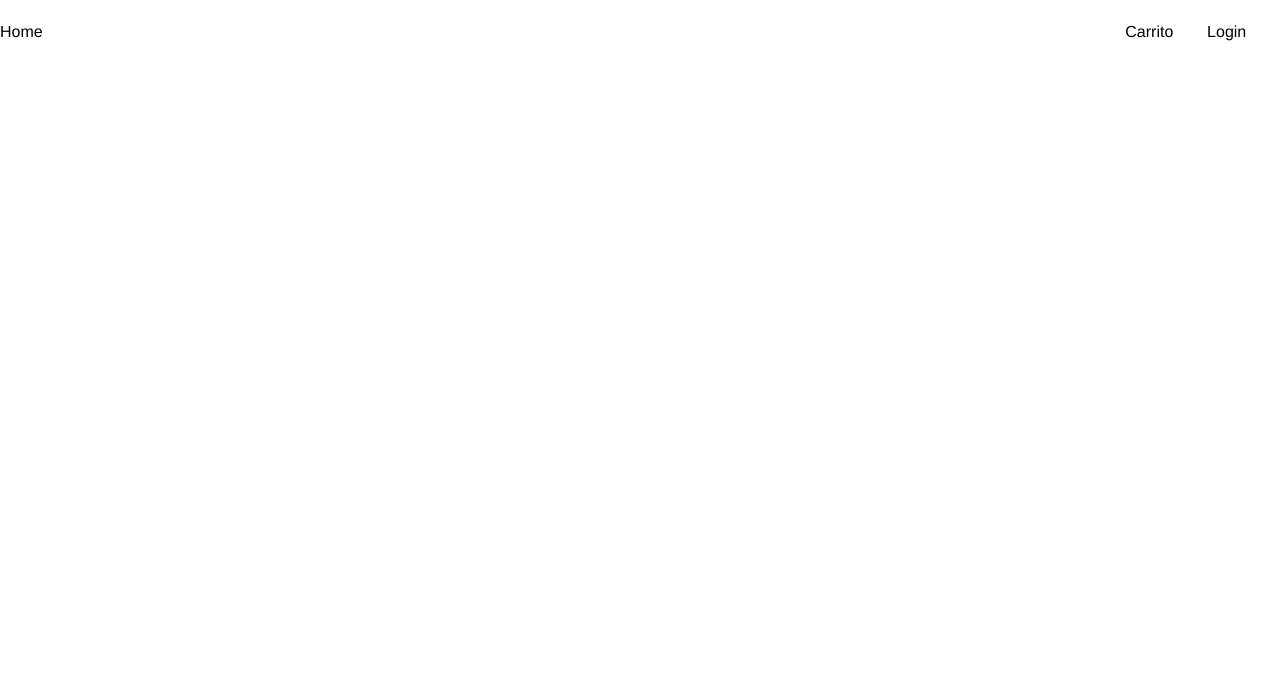
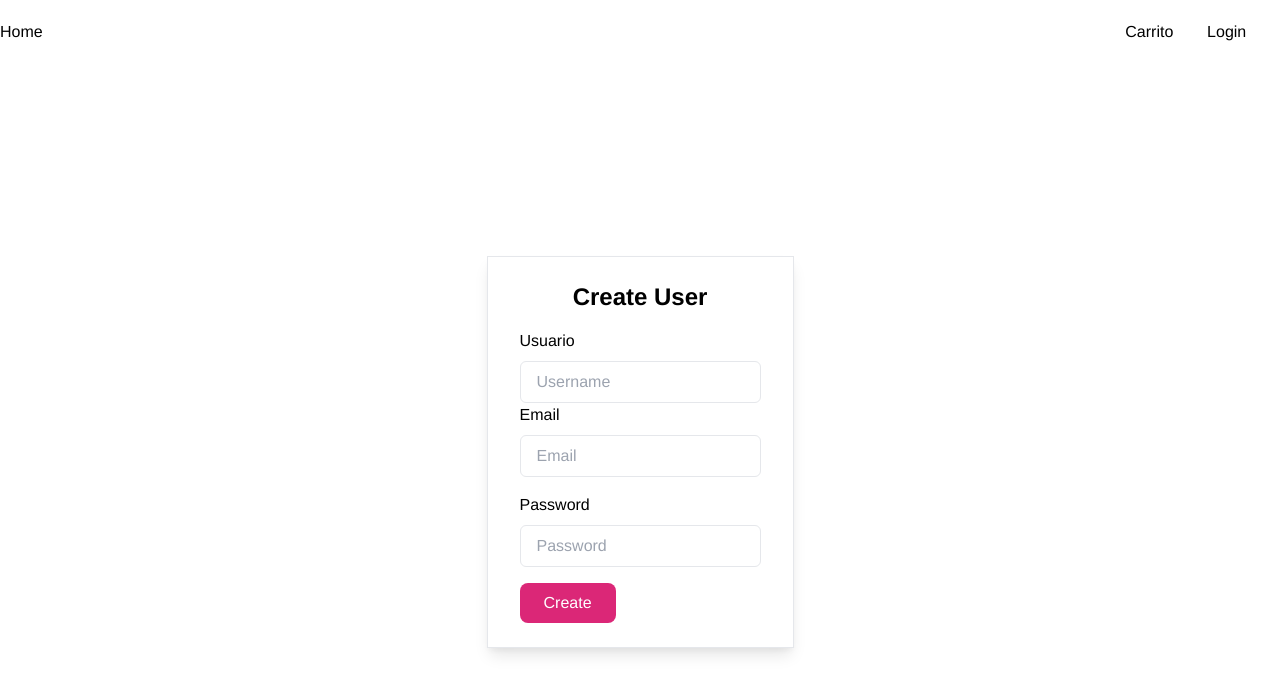
Before and after one commit to lukeblanco/mila_patisserie, a Vue app: page /newuser in a window 1280 px wide. Shown: the top 694 px of the page. Built offline with nearby package versions, Linux system fonts and the light colour scheme.

Commit message:
Fix login and add dashboard user

```diff
--- a/src/router/index.js
+++ b/src/router/index.js
@@ -3,6 +3,9 @@ import VueRouter from 'vue-router'
 import Home from '../views/Home.vue'
 import Carrito from '../views/Carrito'
 import Login from '../views/Login'
+import Admin from '../views/Admin'
+import newUser from '../views/NewUser'
+
 
 Vue.use(VueRouter)
 
@@ -21,6 +24,16 @@ const routes = [
     path: '/login',
     name: 'Login',
     component: Login
+  },
+  {
+    path: '/admin',
+    name: 'Admin',
+    component: Admin
+  },
+  {
+    path: '/newuser',
+    name: 'newUser',
+    component: newUser
   }
 ]
 
--- /dev/null
+++ b/src/views/Admin.vue
@@ -0,0 +1,77 @@
+ <template>
+  <div>
+    <Header />
+    <h1 class="text-4xl text-center">Administrador de Usuarios</h1>
+    <div class="mt-1 w-40 m-auto border border-red-500 mb-10" />
+      <button type="button" v-on:click="goToCreateUser()" class="align-content-center px-6 py-2 mt-4 text-white bg-red-900 rounded-lg hover:bg-red-900">Create User</button>
+
+    <div class="mt-1 w-40 m-auto border border-red-500 mb-10" />
+
+    <div class="grid grid-cols-4 gap-5">
+      <div v-for="user in users" :key="user.username">
+        <tr>
+          <td>{{ user.username }}</td>
+        </tr>
+
+        <td>{{ user.email }}</td>
+        <!--  <h2 class="font-bold mb-1">{{ user.username }} </h2>
+                        <div class="flex items-baseline justify-between">-->
+        <button
+          type="button"
+          v-on:click="eliminarUser(user.id)"
+          class="
+            px-6
+            py-2
+            mt-4
+            text-white
+            bg-red-600
+            rounded-lg
+            hover:bg-red-900
+          "
+        >
+          Eliminar Usuario
+        </button>
+      </div>
+    </div>
+  </div>
+</template>
+<script>
+import axios from "axios";
+export default {
+  name: "Admin",
+  data() {
+    return {
+      users: [],
+    };
+  },
+  mounted() {
+    fetch("https://61774b8c9c328300175f58a1.mockapi.io/api/Users", {
+      method: "GET",
+    })
+      .then((res) => res.json())
+      .then((data) => (this.users = data))
+      .catch((err) => console.log(err.message));
+    console.log(this.users);
+  },
+  components: {},
+  methods: {
+    async eliminarUser(idUsuario) {
+      const URL_USER = "https://61774b8c9c328300175f58a1.mockapi.io/api/Users/";
+      var resultado = window.confirm("Estas seguro de eliminar el usuario?");
+      if (resultado === true) {
+        try {
+          await axios.delete(URL_USER + idUsuario);
+          this.$router.go(0);
+        } catch (error) {
+          console.log("ERROR");
+        }
+      }
+    },
+
+  async goToCreateUser(){
+        this.$router.push('/newUser')
+        }
+
+  },
+};
+</script>
--- a/src/views/Login.vue
+++ b/src/views/Login.vue
@@ -1,65 +1,107 @@
 
 <template>
-    <div class="flex items-center justify-center min-h-screen">
+  <div class="flex items-center justify-center min-h-screen bg-fixed">
     <div class="px-8 py-6 mt-4 text-left bg-white shadow-lg border">
       <h3 class="text-2xl font-bold text-center">Login</h3>
       <form @click:submit.prevent id="login">
         <div class="mt-4">
           <div>
             <label class="block" for="email">Email</label>
-                            <input type="text" name="Email" id="Email" placeholder="Email" v-model="email"
-                                class="w-full px-4 py-2 mt-2 border rounded-md focus:outline-none focus:ring-1 focus:ring-blue-600">
+            <input
+              type="text"
+              name="Email"
+              id="Email"
+              placeholder="Email"
+              v-model="email"
+              class="
+                w-full
+                px-4
+                py-2
+                mt-2
+                border
+                rounded-md
+                focus:outline-none focus:ring-1 focus:ring-blue-600
+              "
+            />
           </div>
           <div class="mt-4">
             <label class="block">Password</label>
-                            <input type="password" name="Pass" id="Pass" placeholder="Password" v-model="password"
-                        class="w-full px-4 py-2 mt-2 border rounded-md focus:outline-none focus:ring-1 focus:ring-blue-600">
+            <input
+              type="password"
+              name="Pass"
+              id="Pass"
+              placeholder="Password"
+              v-model="password"
+              class="
+                w-full
+                px-4
+                py-2
+                mt-2
+                border
+                rounded-md
+                focus:outline-none focus:ring-1 focus:ring-blue-600
+              "
+            />
           </div>
-                                <p v-if="error" class="text-red-800 font-bold pt-4">Has introducido mal el email o la contraseña.</p>
+          <p v-if="error" class="text-red-800 font-bold pt-4">
+            Has introducido mal el email o la contraseña.
+          </p>
 
           <div class="flex items-baseline justify-between">
-
-                    <button type="button" v-on:click="login()" class="px-6 py-2 mt-4 text-white bg-blue-600 rounded-lg hover:bg-blue-900">Login</button>
+            <button
+              type="button"
+              v-on:click="login()"
+              class="
+                px-6
+                py-2
+                mt-4
+                text-white
+                bg-blue-600
+                rounded-lg
+                hover:bg-blue-900
+              "
+            >
+              Login
+            </button>
           </div>
         </div>
       </form>
     </div>
   </div>
-
 </template>
 
 <script>
-import axios from 'axios';
+import axios from "axios";
 export default {
-    name: 'login',
+  name: "login",
 
   data() {
-    return{
-        email: '',
-        password: '',
-        error: false
-        }
+    return {
+      email: "",
+      password: "",
+      error: false,
+    };
   },
-    methods:{
-        async login(){
-        const URL_USER='https://61774b8c9c328300175f58a1.mockapi.io/api/Users'
-        const json ={
+  methods: {
+    async login() {
+      const URL_USER = "https://61774b8c9c328300175f58a1.mockapi.io/api/Users";
+      const json = {
         email: this.email,
       };
-        axios.get(URL_USER, {params: json}
-        )
-        .then( response => {
-        if(response.data[0].password == this.password){
-        this.$router.push({ name:'Home'})
-    }else{
+      axios
+        .get(URL_USER, { params: json })
+        .then((response) => {
+          if (response.data[0].password == this.password) {
+            this.$router.push({ name: "Home" });
+          } else {
             this.error = true;
-        console.log('Contraseña/Usuario  incorrecto')
+            console.log("Contraseña/Usuario incorrecto");
           }
         })
         .catch(function (error) {
           console.log(error);
         });
-    }
-    }
-    }
+    },
+  },
+};
 </script>
--- /dev/null
+++ b/src/views/NewUser.vue
@@ -0,0 +1,126 @@
+<template>
+  <div class="flex items-center justify-center min-h-screen">
+    <div class="px-8 py-6 mt-4 text-left bg-white shadow-lg border">
+      <h3 class="text-2xl font-bold text-center">Create User</h3>
+      <form @click:submit.prevent id="NewUser">
+        <div class="mt-4">
+          <div>
+            <label class="block" for="username">Usuario</label>
+            <input
+              type="text"
+              name="Username"
+              id="Username"
+              placeholder="Username"
+              v-model="username"
+              class="
+                w-full
+                px-4
+                py-2
+                mt-2
+                border
+                rounded-md
+                focus:outline-none focus:ring-1 focus:ring-pink-600
+              "
+            />
+          </div>
+          <div>
+            <label class="block" for="email">Email</label>
+            <input
+              type="text"
+              name="Email"
+              id="Email"
+              placeholder="Email"
+              v-model="email"
+              class="
+                w-full
+                px-4
+                py-2
+                mt-2
+                border
+                rounded-md
+                focus:outline-none focus:ring-1 focus:ring-pink-600
+              "
+            />
+          </div>
+          <div class="mt-4">
+            <label class="block">Password</label>
+            <input
+              type="password"
+              name="Pass"
+              id="Pass"
+              placeholder="Password"
+              v-model="password"
+              class="
+                w-full
+                px-4
+                py-2
+                mt-2
+                border
+                rounded-md
+                focus:outline-none focus:ring-1 focus:ring-pink-600
+              "
+            />
+          </div>
+          <div class="flex items-baseline justify-between">
+            <button
+              type="button"
+              v-on:click="newUser()"
+              class="
+                px-6
+                py-2
+                mt-4
+                text-white
+                bg-pink-600
+                rounded-lg
+                hover:bg-pink-900
+              "
+            >
+              Create
+            </button>
+          </div>
+        </div>
+      </form>
+    </div>
+  </div>
+</template>
+
+<script>
+import axios from "axios";
+export default {
+  name: "newUser",
+
+  data() {
+    return {
+      email: "",
+      password: "",
+      error: false,
+    };
+  },
+  methods: {
+    newUser() {
+      const URL_USER = "https://61774b8c9c328300175f58a1.mockapi.io/api/Users";
+      const json = {
+        username: this.username,
+        email: this.email,
+        password: this.password,
+      };
+
+      axios
+        .post(URL_USER, json)
+        .then((data) => {
+          console.log(data);
+          window.alert("Usuario Creado");
+          this.$router.push("/admin");
+        })
+        .catch((e) => {
+          console.log(e);
+        });
+    },
+  },
+};
+</script>
+<style scoped>
+.left {
+  text-align: left;
+}
+</style>
--- /dev/null
+++ b/src/views/Untitled-1.json
@@ -0,0 +1,26 @@
+[
+ {
+  "username": "luke",
+  "email": "luke@gmail.com",
+  "password": "password1",
+  "id": "1"
+ },
+ {
+  "username": "ramon",
+  "email": "ramon@gmail.com",
+  "password": "password2",
+  "id": "2"
+ },
+ {
+    "username": "Roque",
+    "email": "roque@gmail.com",
+    "password": "password2",
+    "id": "3"
+   },
+   {
+    "username": "Mate",
+    "email": "mate@gmail.com",
+    "password": "password2",
+    "id": "4"
+   }
+]
--- /dev/null
+++ b/src/views/UserDashboard.vue
@@ -0,0 +1,58 @@
+<template>
+  <div>
+    <Header/>
+    <h1 class="text-4xl text-center">User Dashboard</h1>
+    <div class="mt-1 w-40 m-auto border border-red-500 mb-10" />
+    <button type="button" v-on:click="goToCreateUser()" class="align-content-center px-6 py-2 mt-4 text-white bg-pink-600 rounded-lg hover:bg-pink-900">Create User</button>
+    <h1 class="text-4xl text-left">Users</h1>
+    <br>
+    <div class="grid grid-cols-4 gap-5">
+      <div v-for="user in users" :key="user.username">
+        <h2 class="font-bold mb-1">{{ user.username }}</h2>
+      </div>
+    </div>
+    <br> <br>
+    <br>
+    </div>
+</template>
+<script>
+
+export default {
+  name: "UserDashboard",
+  data() {
+    return {
+      users: [],
+      orders: [],
+      postID: null,
+    };
+  },
+  mounted(){
+    fetch("https://61774b8c9c328300175f58a1.mockapi.io/api/Users", {
+      method: "GET",
+    })
+      .then((res) => res.json())
+      .then((data) => (this.users = data))
+      .catch((err) => console.log(err.message));
+    console.log(this.users);
+
+
+
+   const requestOptions = {
+      method: "POST",
+      headers: { "Content-Type": "application/json" },
+      body: JSON.stringify({ title: "Vue POST Request Example" })
+    };
+    fetch("https://61774b8c9c328300175f58a1.mockapi.io/api/Users", requestOptions)
+      .then(response => response.json())
+      .then(data => (this.postId = data.id));
+  },
+  components: {
+  },
+
+   methods:{
+        async goToCreateUser(){
+        this.$router.push('/newUser')
+        }
+}
+   }
+</script>
```
Lines whose indentation alone changed are shown as unchanged.
